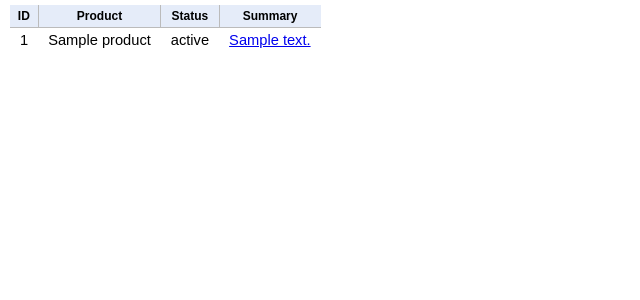
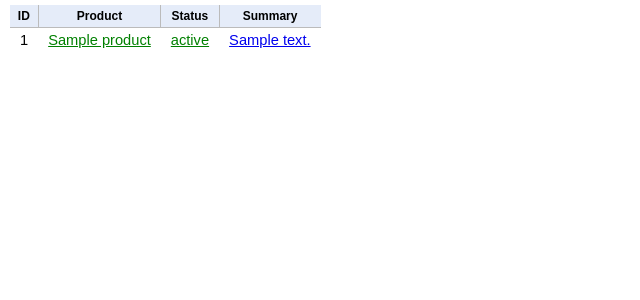
Before and after one commit to certik/bugzilla_ui, a Django app: template templates/index.html in a window 1280 px wide. Shown: the part 39-339 px from the top of the page, without its empty margins (0-640 px from the left). Run offline with Django 3.2, Linux system fonts and the light colour scheme; the template is opened without the code that fills it: most values are stand-ins (such as "Sample title", 1, 10 or a date in 2020); form fields are guessed from the names that the template uses.

Commit message:
Add the label links to the issues list as well

```diff
--- a/templates/index.html
+++ b/templates/index.html
@@ -30,8 +30,8 @@ Issues
             {% for bug in bugs %}
             <tr>
                 <td>{{ bug.bug_id }}</td>
-                <td>{{ bug.product.name }}</td>
-                <td>{{ bug.bug_status }}</td>
+                <td><a class="label" href="/bugs-ui/?product={{ bug.product.id }}">{{ bug.product.name }}</a></td>
+                <td><a class="label" href="/bugs-ui/?status={{ bug.bug_status }}">{{ bug.bug_status }}</a></td>
                 <td>
                     <a href="bug/{{ bug.bug_id }}/">{{ bug.short_desc }}</a>
                 </td>
```
